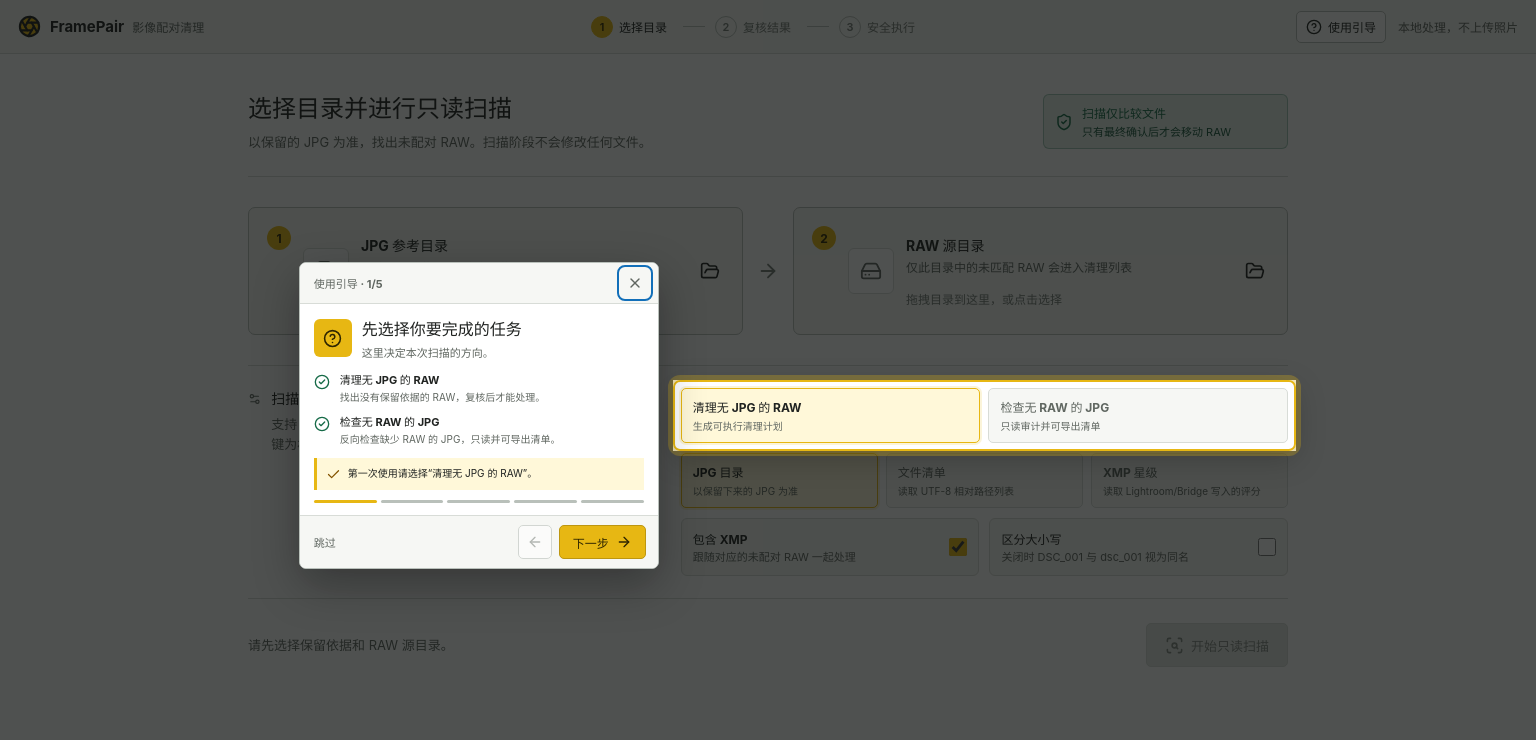
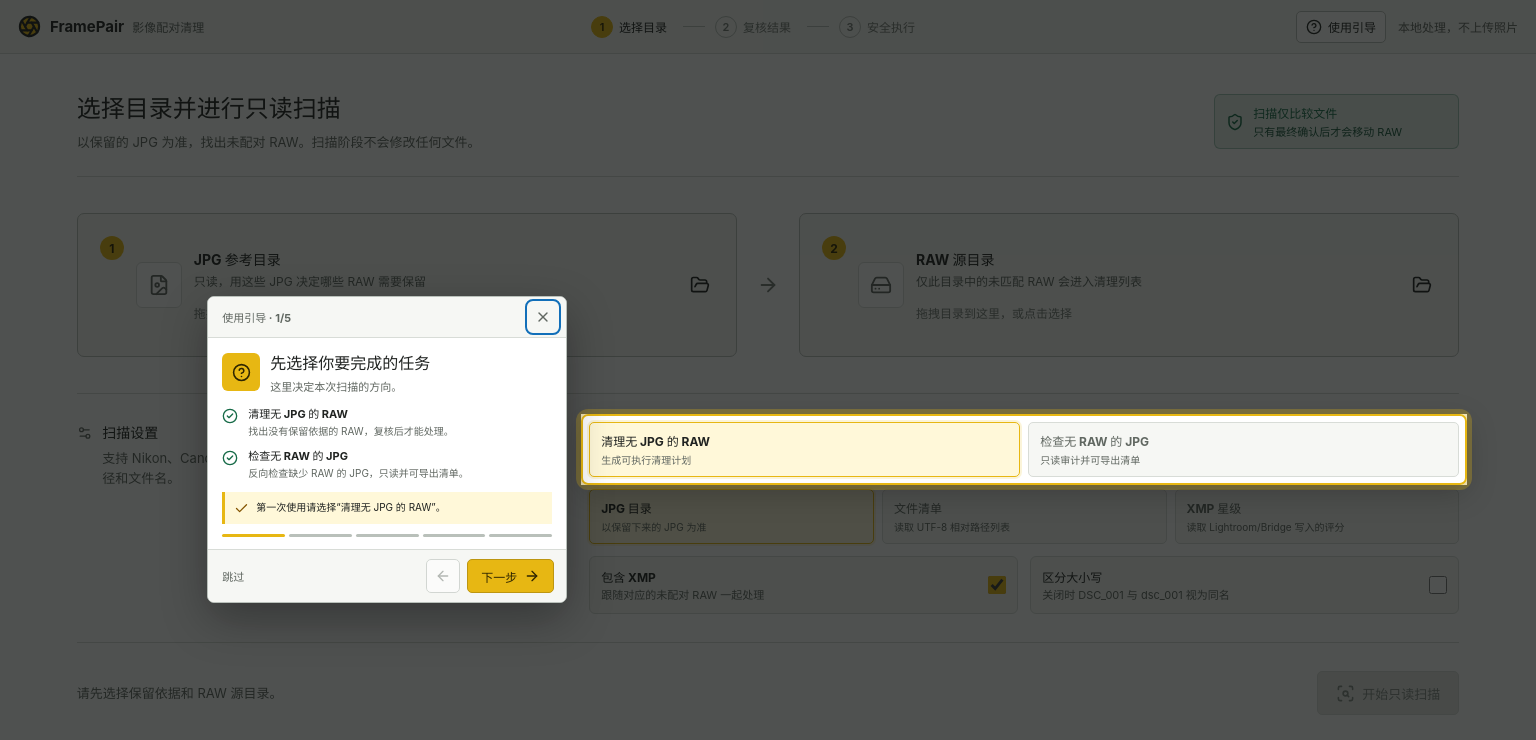
Before and after one commit to CDaLoong/photo-pair-cleaner, a React (Vite) app: page / in a window 1536 px wide. Shown: the top 740 px of the page. Built offline with nearby package versions, Linux system fonts and the light colour scheme.

Commit message:
fix: improve setup layout on wide screens

```diff
--- a/src/styles.css
+++ b/src/styles.css
@@ -447,7 +447,7 @@ input:disabled {
 .directory-flow,
 .scan-settings,
 .setup-command-row {
-  width: min(1040px, 100%);
+  width: min(1600px, 100%);
   margin-inline: auto;
 }
 
@@ -1867,6 +1867,76 @@ dd {
   }
 }
 
+@media (min-width: 1440px) {
+  .setup-view {
+    padding-block: clamp(36px, 5vh, 72px);
+    padding-inline: clamp(48px, 5vw, 96px);
+  }
+
+  .directory-flow {
+    gap: 20px;
+    padding-block: 36px;
+  }
+
+  .directory-picker {
+    min-height: 144px;
+    padding: 22px;
+  }
+
+  .scan-settings {
+    grid-template-columns: minmax(320px, 0.7fr) minmax(720px, 1.3fr);
+    gap: 44px;
+    padding-block: 28px;
+  }
+
+  .settings-controls {
+    gap: 12px;
+  }
+
+  .setup-command-row {
+    padding-top: 28px;
+  }
+}
+
+@media (min-width: 2200px) {
+  .setup-view {
+    padding-inline: clamp(72px, 5vw, 120px);
+  }
+
+  .setup-heading,
+  .directory-flow,
+  .scan-settings,
+  .setup-command-row {
+    width: min(2200px, 100%);
+  }
+
+  .directory-flow {
+    gap: 28px;
+    padding-block: 44px;
+  }
+
+  .directory-picker {
+    min-height: 160px;
+    padding: 26px;
+  }
+
+  .scan-settings {
+    grid-template-columns: minmax(420px, 0.6fr) minmax(900px, 1.4fr);
+    gap: 64px;
+    padding-block: 34px;
+  }
+
+  .settings-controls {
+    gap: 14px;
+  }
+
+  .scan-mode-control > button,
+  .reference-source-control > button {
+    min-height: 62px;
+    padding: 11px 13px;
+  }
+}
+
 @media (max-width: 1020px) {
   .app-header {
     grid-template-columns: minmax(150px, 1fr) auto minmax(150px, 1fr);
```
